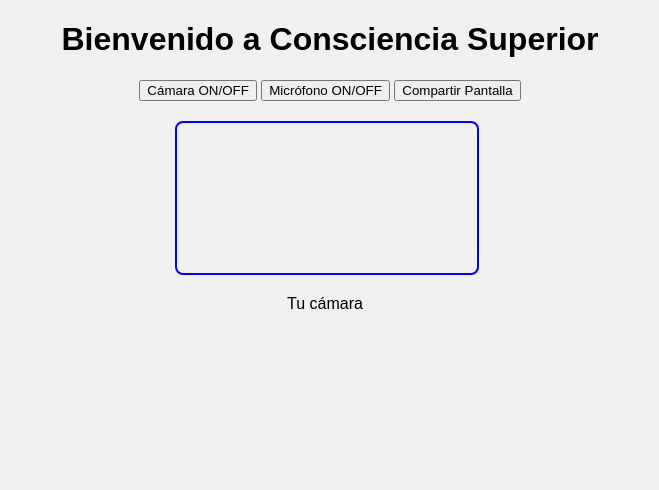
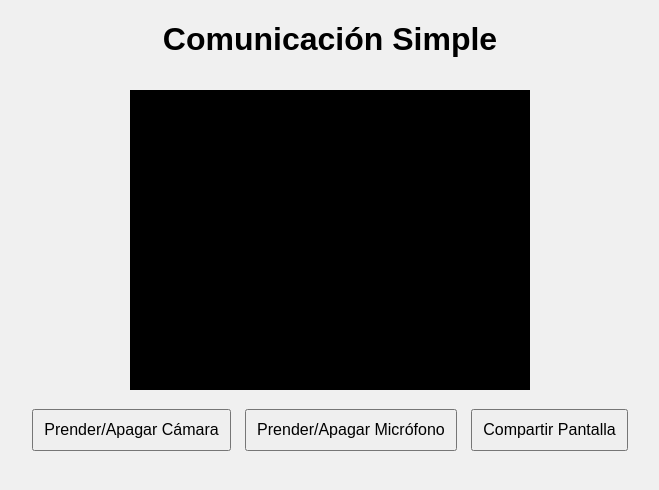
Before and after one commit to brayanarias/indexyapp, a plain HTML site: page index.html in a window 1280 px wide. Shown: the whole page, without its empty margins (310-969 px from the left). Drawn offline with Linux system fonts and the light colour scheme.

Commit message:
Update index.html

```diff
--- a/index.html
+++ b/index.html
@@ -2,34 +2,23 @@
 <html lang="es">
 <head>
     <meta charset="UTF-8">
-    <title>Consciencia Superior - Reunión Virtual</title>
+    <title>Comunicación Simple</title>
+    <style>
+        body { font-family: Arial, sans-serif; text-align: center; background-color: #f0f0f0; }
+        video { width: 400px; height: 300px; background: black; margin: 10px; }
+        button { margin: 5px; padding: 10px; font-size: 16px; }
+    </style>
 </head>
-<body style="font-family: Arial, sans-serif; text-align: center; background-color: #f0f0f0;">
-
-    <h1>Bienvenido a Consciencia Superior</h1>
-
-    <div style="margin-bottom: 20px;">
-        <button id="cameraButton">Cámara ON/OFF</button>
-        <button id="micButton">Micrófono ON/OFF</button>
-        <button id="screenButton">Compartir Pantalla</button>
-    </div>
-
-    <div style="display: flex; flex-wrap: wrap; justify-content: center; gap: 10px;">
-
-        <div style="flex: 0 1 300px;">
-            <video id="localVideo" autoplay muted playsinline style="width: 100%; border: 2px solid blue; border-radius: 8px;"></video>
-            <p>Tu cámara</p>
-        </div>
-
-        <div id="remoteVideosContainer" style="display: flex; flex-wrap: wrap; justify-content: center; gap: 10px;">
-
-            <!-- Aquí se agregarán dinámicamente los videos de otros usuarios -->
-
-        </div>
+<body>
+    <h1>Comunicación Simple</h1>
+    <video id="localVideo" autoplay muted></video>
+    <div>
+	<button id="toggleCamera">Prender/Apagar Cámara</button>
+	<button id="toggleMicrophone">Prender/Apagar Micrófono</button>
+	<button id="shareScreen">Compartir Pantalla</button>
 
     </div>
 
     <script src="app.js"></script>
-
 </body>
 </html>
```
